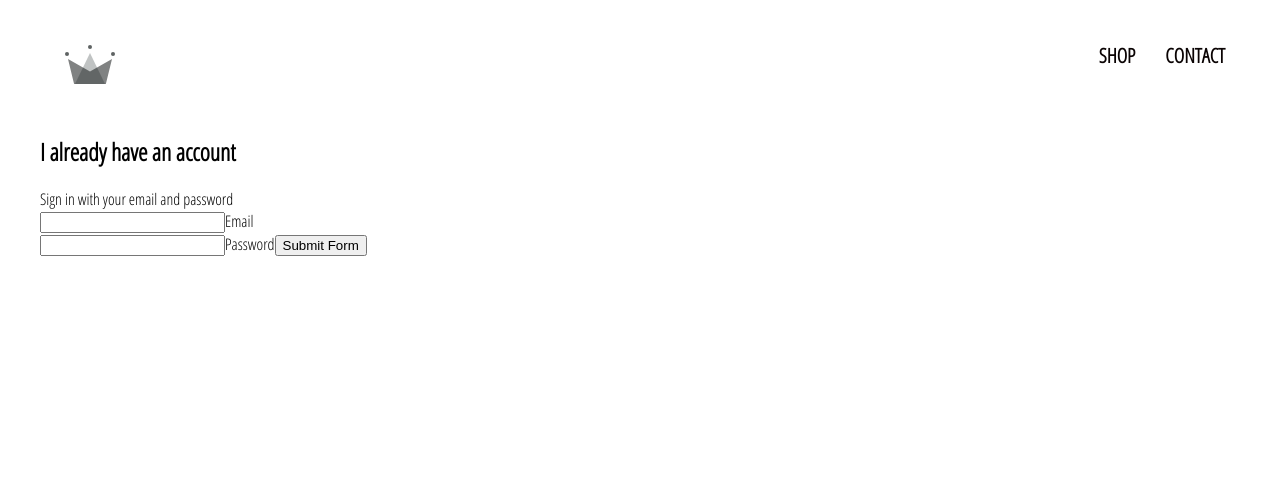
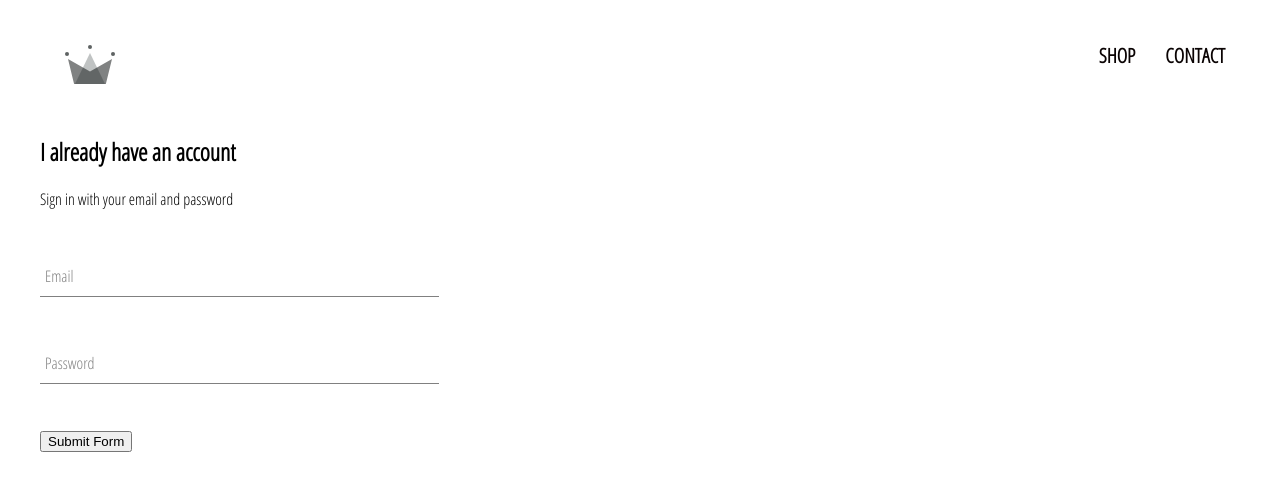
Before and after one commit to maindolaamit/cloth-shop, a React (Create React App) app: page /signin in a window 1280 px wide. Shown: the top 490 px of the page. Built offline with nearby package versions, Linux system fonts and the light colour scheme.

Commit message:
added custom FormInput component for better styling

```diff
--- /dev/null
+++ b/src/components/form-input/form-input.jsx
@@ -0,0 +1,20 @@
+import "./form-input.scss";
+
+const FormInput = ({ handleChange, label, ...otherProps }) => {
+  return (
+    <div className="group">
+      <input className="form-input" onChange={handleChange} {...otherProps} />
+      {label ? (
+        <label
+          className={`${
+            otherProps.value.length ? "shrink" : ""
+          } form-input-label`}
+        >
+          {label}
+        </label>
+      ) : null}
+    </div>
+  );
+};
+
+export default FormInput;
--- /dev/null
+++ b/src/components/form-input/form-input.scss
@@ -0,0 +1,54 @@
+$sub-color: grey;
+$main-color: black;
+
+@mixin shrinkLabel {
+  top: -14px;
+  font-size: 12px;
+  color: $main-color;
+}
+
+.group {
+  position: relative;
+  margin: 45px 0;
+
+  .form-input {
+    background: none;
+    background-color: white;
+    color: $sub-color;
+    font-size: 18px;
+    padding: 10px 10px 10px 5px;
+    display: block;
+    width: 100%;
+    border: none;
+    border-radius: 0;
+    border-bottom: 1px solid $sub-color;
+    margin: 25px 0;
+
+    &:focus {
+      outline: none;
+    }
+
+    &:focus ~ .form-input-label {
+      @include shrinkLabel();
+    }
+  }
+
+  input[type='password'] {
+    letter-spacing: 0.3em;
+  }
+
+  .form-input-label {
+    color: $sub-color;
+    font-size: 16px;
+    font-weight: normal;
+    position: absolute;
+    pointer-events: none;
+    left: 5px;
+    top: 10px;
+    transition: 300ms ease all;
+
+    &.shrink {
+      @include shrinkLabel();
+    }
+  }
+}
--- a/src/components/sign-in/sign-in.jsx
+++ b/src/components/sign-in/sign-in.jsx
@@ -1,18 +1,19 @@
 import "./sign-in.style.scss";
 import { useState } from "react";
+import FormInput from "../form-input/form-input";
 
 const SignIn = () => {
   const [email, setEmail] = useState("");
   const [password, setPassword] = useState("");
 
-  const handleSubmit = event => {
+  const handleSubmit = (event) => {
     console.log(email, password);
     event.preventDefault();
     setEmail("");
     setPassword("");
   };
 
-  const handleChange = event => {
+  const handleChange = (event) => {
     const { value, name } = event.target;
     if (name === "email") {
       setEmail(value);
@@ -27,22 +28,22 @@
       <span>Sign in with your email and password</span>
 
       <form onSubmit={handleSubmit}>
-        <input
+        <FormInput
           name="email"
           type="email"
           value={email}
           onChange={handleChange}
+          label="Email"
           required
-        ></input>
-        <label>Email</label>
-        <input
+        ></FormInput>
+        <FormInput
           name="password"
           type="password"
           value={password}
           onChange={handleChange}
+          label="Password"
           required
-        ></input>
-        <label>Password</label>
+        ></FormInput>
         <input type="submit" value="Submit Form"></input>
       </form>
     </div>
```
